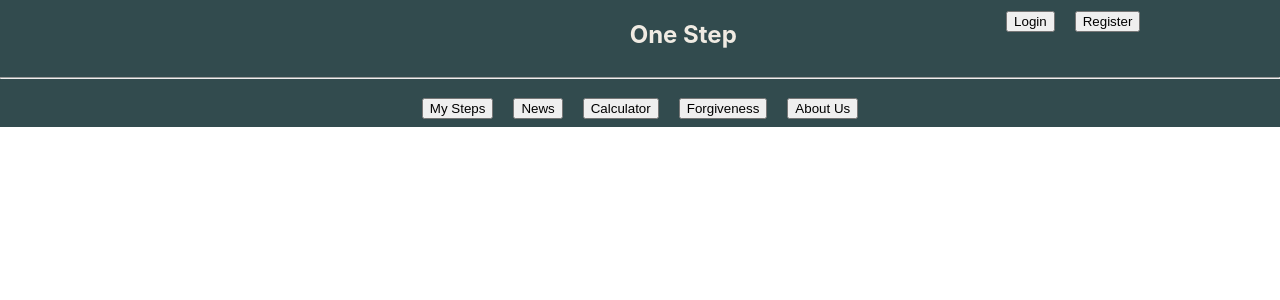
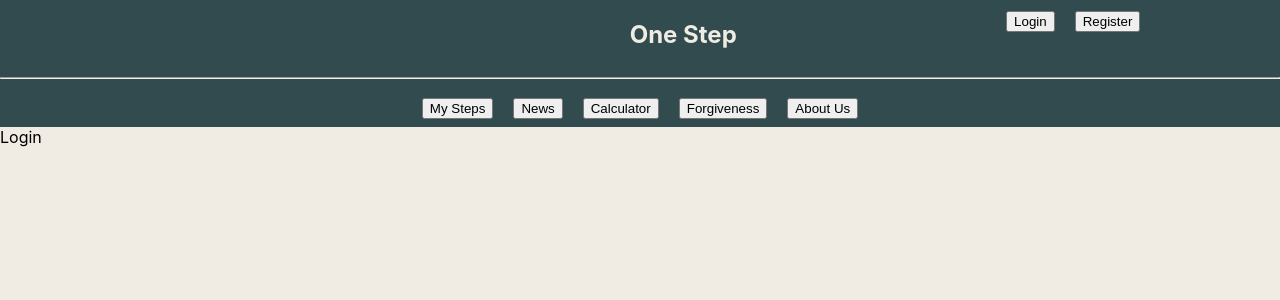
Before and after one commit to Cazi/JPMColumbusHackathon, a React (Create React App) app in the folder one-step/: page /login in a window 1280 px wide. Shown: the top 300 px of the page. Built offline with nearby package versions, Linux system fonts and the light colour scheme.

Commit message:
Register and Login Page Creation

```diff
--- a/one-step/src/App.tsx
+++ b/one-step/src/App.tsx
@@ -6,6 +6,8 @@ import HomePage from "./components/pages/HomePage/HomePage";
 import LearnMorePage from "./components/pages/LearnMorePage/LearnMorePage";
 import ForgivenessPage from "./components/pages/ForgivenessPage/ForgivenessPage";
 import MyStepsPage from "./components/pages/MyStepsPage/MyStepsPage";
+import LoginPage from "./components/pages/LoginPage/LoginPage";
+import RegisterPage from "./components/pages/RegisterPage/RegisterPage";
 import Article  from "./components/pages/HomePage/Articles";
 
 import { PATHS } from "./constants";
@@ -18,6 +20,8 @@ function App() {
       <Routes>
         <Route path={PATHS.BASE} element={<MyStepsPage/>} />
         <Route path={PATHS.STEPS} element={<MyStepsPage/>} />
+        <Route path={PATHS.LOGIN} element={<LoginPage />} />
+        <Route path={PATHS.REGISTER} element={<RegisterPage />} />
         <Route path={PATHS.CALCULATOR} element={<CalculatorPage />} />
         <Route path={PATHS.NEWS} element={<HomePage />} />
         <Route path={PATHS.LEARN_MORE} element={<LearnMorePage />} />
--- /dev/null
+++ b/one-step/src/components/pages/LoginPage/LoginPage.tsx
@@ -0,0 +1,17 @@
+import { FC } from "react";
+import styled from "styled-components";
+
+const LoginPageContainer = styled.div`
+    height: 100vh;
+    background-color: #F0EBE3;
+`
+
+const LoginPage: FC = () => {
+    return(
+        <LoginPageContainer>
+            Login
+        </LoginPageContainer>
+    )
+}
+
+export default LoginPage;
--- /dev/null
+++ b/one-step/src/components/pages/RegisterPage/RegisterPage.tsx
@@ -0,0 +1,17 @@
+import { FC } from "react";
+import styled from "styled-components";
+
+const RegisterPageContainer = styled.div`
+    height: 100vh;
+    background-color: #F0EBE3;
+`
+
+const RegisterPage: FC = () => {
+    return(
+        <RegisterPageContainer>
+            Register
+        </RegisterPageContainer>
+    )
+}
+
+export default RegisterPage;
```
